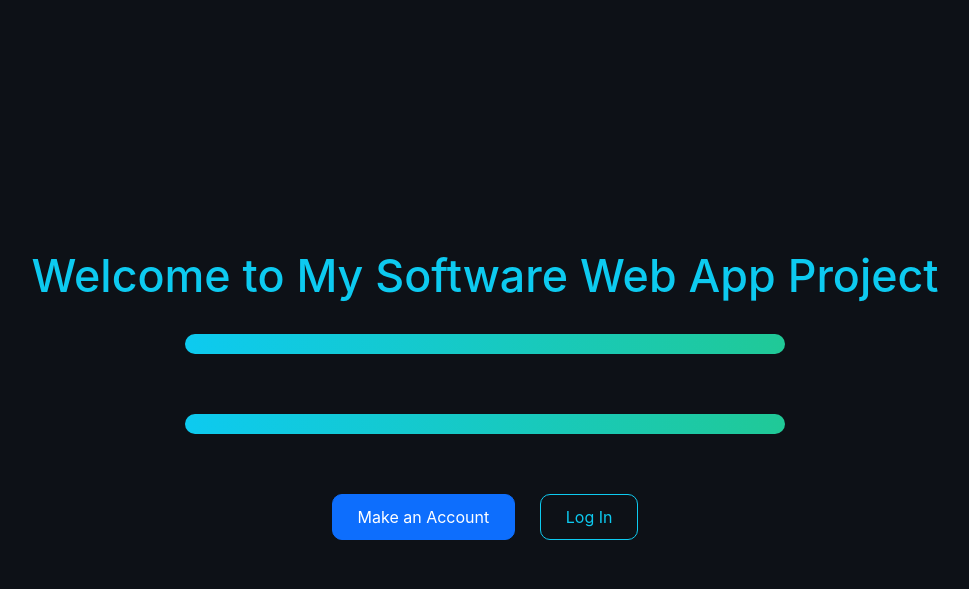
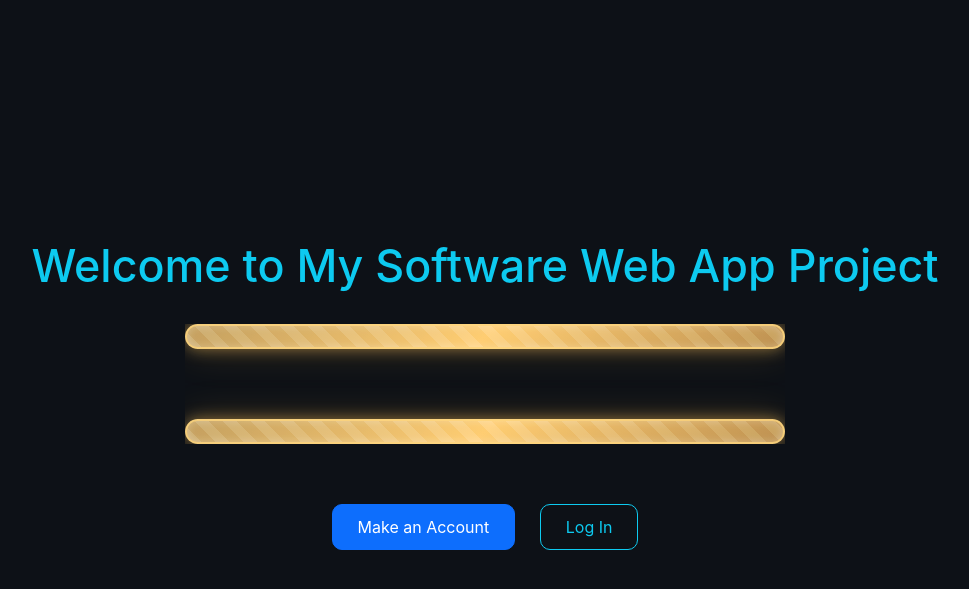
Before and after one commit to alexcorrea31/expense-tracker, a Flask app: page /home in a window 1280 px wide. Shown: the top 589 px of the page, without its empty margins (155-1124 px from the left). Run offline with Flask 3, Linux system fonts and the light colour scheme; some libraries are stand-ins or nearby versions.

Commit message:
Add animated hologram expansion effect to home page

```diff
--- a/templates/home.html
+++ b/templates/home.html
@@ -29,20 +29,44 @@
       position: relative;
       width: 80%;
       max-width: 600px;
-      height: 100px;
+      height: 120px;
       cursor: pointer;
       overflow: hidden;
       margin-bottom: 50px;
       transition: all 0.6s ease;
     }
 
+    /* Digital carved frame styling */
     .bar {
       position: absolute;
       width: 100%;
-      height: 20px;
-      background: linear-gradient(90deg, #0dcaf0, #20c997);
-      border-radius: 10px;
-      transition: transform 0.6s ease;
+      height: 25px;
+      background: linear-gradient(135deg, #c9a86a, #ffd27f, #c49b5a);
+      border: 2px solid rgba(255, 215, 128, 0.8);
+      box-shadow: inset 0 0 8px rgba(255, 255, 255, 0.3),
+                  0 0 15px rgba(255, 200, 100, 0.5),
+                  0 0 40px rgba(255, 180, 50, 0.2);
+      border-radius: 15px;
+      transition: transform 0.6s ease, box-shadow 0.4s ease;
+    }
+
+    /* Carved glowing edges */
+    .bar::before {
+      content: '';
+      position: absolute;
+      top: 0;
+      left: 0;
+      width: 100%;
+      height: 100%;
+      background: repeating-linear-gradient(
+        45deg,
+        rgba(255, 255, 255, 0.05),
+        rgba(255, 255, 255, 0.05) 10px,
+        rgba(0, 0, 0, 0.1) 10px,
+        rgba(0, 0, 0, 0.1) 20px
+      );
+      mix-blend-mode: overlay;
+      border-radius: 15px;
     }
 
     .top-bar {
@@ -53,6 +77,7 @@
       bottom: 0;
     }
 
+    /* The hologram screen */
     .hologram {
       position: absolute;
       top: 50%;
@@ -60,12 +85,12 @@
       width: 100%;
       height: 0;
       opacity: 0;
-      background: rgba(0, 255, 255, 0.1);
+      background: radial-gradient(circle at center, rgba(0, 255, 255, 0.25), rgba(0, 100, 150, 0.05));
       backdrop-filter: blur(12px);
       color: #00eaff;
       border: 1px solid rgba(0, 255, 255, 0.3);
       border-radius: 10px;
-      text-shadow: 0 0 10px #00ffff;
+      text-shadow: 0 0 12px #00ffff;
       transition: all 0.6s ease;
       display: flex;
       align-items: center;
@@ -125,7 +150,6 @@
       }
     }
 
-    // Optional auto-close when mouse leaves
     document.querySelector('.expandable').addEventListener('mouseleave', () => {
       if (expanded) toggleExpand();
     });
```
